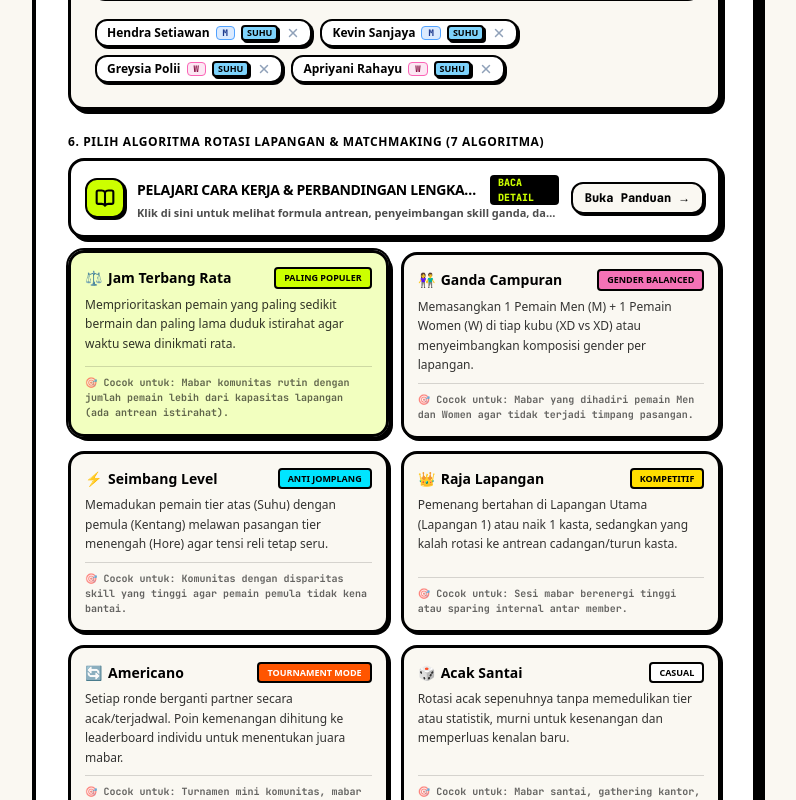
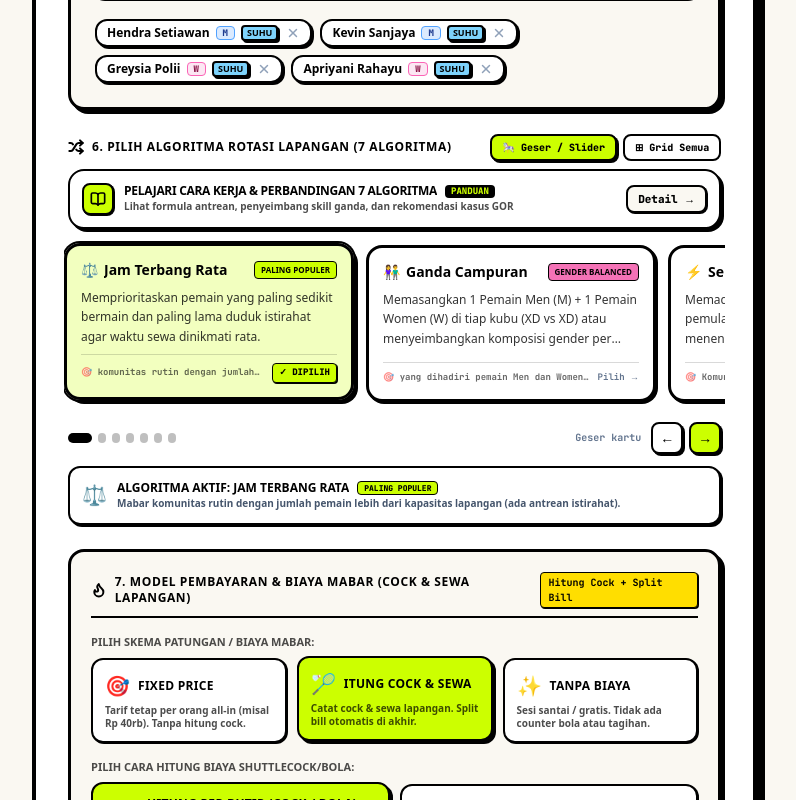
Before and after one commit to Bradleyalexa/playfield-app, a Next.js app: page / in a window 1280 px wide. Shown: the part 2180-2980 px from the top of the page, without its empty margins (56-852 px from the left). Built offline with nearby package versions, Linux system fonts and the light colour scheme.

Commit message:
feat: implement interactive algorithm carousel with grid toggle and renumber billing step

```diff
--- a/src/app/globals.css
+++ b/src/app/globals.css
@@ -97,3 +97,12 @@ input[type="number"] {
   -moz-appearance: textfield;
   appearance: textfield;
 }
+
+/* Hide scrollbar for clean carousels and tabs */
+.no-scrollbar::-webkit-scrollbar {
+  display: none;
+}
+.no-scrollbar {
+  -ms-overflow-style: none;
+  scrollbar-width: none;
+}
--- a/src/app/page.tsx
+++ b/src/app/page.tsx
@@ -1,6 +1,6 @@
 "use client";
 
-import { useEffect, useState } from "react";
+import { useEffect, useState, useRef } from "react";
 import Image from "next/image";
 import Link from "next/link";
 import { useRouter } from "next/navigation";
@@ -71,6 +71,15 @@ export default function HomePage() {
   const [selectedAlgorithm, setSelectedAlgorithm] = useState<MatchmakingAlgorithm>("fair_playtime");
   const [customInitialMatchesCount, setCustomInitialMatchesCount] = useState(6);
   const [isCustomMatchesCountInput, setIsCustomMatchesCountInput] = useState(false);
+  const algoCarouselRef = useRef<HTMLDivElement>(null);
+  const [algoViewMode, setAlgoViewMode] = useState<"carousel" | "grid">("carousel");
+
+  const scrollAlgoCarousel = (direction: "left" | "right") => {
+    if (algoCarouselRef.current) {
+      const scrollAmount = direction === "left" ? -310 : 310;
+      algoCarouselRef.current.scrollBy({ left: scrollAmount, behavior: "smooth" });
+    }
+  };
 
   // Pengaturan Biaya & Patungan (Nomor 6)
   const [billingModelChoice, setBillingModelChoice] = useState<BillingModel>("track_equipment");
@@ -979,42 +988,178 @@ export default function HomePage() {
                 )}
               </div>
 
-              {/* 6. Pilihan Algoritma Mabar (Dengan Banner Trigger Modal Penjelasan di Tengah) */}
+              {/* 6. Pilihan Algoritma Mabar (Carousel Deck & Grid Toggle) */}
               <div>
-                <label className="block text-xs font-black uppercase tracking-wider text-black mb-2">
-                  6. Pilih Algoritma Rotasi Lapangan & Matchmaking (7 Algoritma)
+                <div className="flex flex-col sm:flex-row sm:items-center justify-between gap-2 mb-2">
+                  <div className="flex items-center gap-2">
+                    <Shuffle className="h-4 w-4 stroke-[3]" />
+                    <label className="text-xs font-black uppercase tracking-wider text-black">
+                      6. Pilih Algoritma Rotasi Lapangan (7 Algoritma)
                     </label>
+                  </div>
+
+                  {/* Switch Mode Tampilan: Carousel vs Grid */}
+                  <div className="flex items-center gap-1.5 self-start sm:self-auto">
+                    <button
+                      type="button"
+                      onClick={() => setAlgoViewMode("carousel")}
+                      className={`px-2.5 py-1 rounded-lg text-[10px] font-mono font-black border-2 border-black transition-all cursor-pointer flex items-center gap-1 ${
+                        algoViewMode === "carousel"
+                          ? "bg-[#ccff00] text-black shadow-[2px_2px_0px_#000]"
+                          : "bg-white text-black hover:bg-slate-50"
+                      }`}
+                      title="Tampilan Carousel Geser (Lebih Hemat Ruang)"
+                    >
+                      <span>🎠 Geser / Slider</span>
+                    </button>
+                    <button
+                      type="button"
+                      onClick={() => setAlgoViewMode("grid")}
+                      className={`px-2.5 py-1 rounded-lg text-[10px] font-mono font-black border-2 border-black transition-all cursor-pointer flex items-center gap-1 ${
+                        algoViewMode === "grid"
+                          ? "bg-[#ccff00] text-black shadow-[2px_2px_0px_#000]"
+                          : "bg-white text-black hover:bg-slate-50"
+                      }`}
+                      title="Tampilan Grid (Lihat Semua 7 Sekaligus)"
+                    >
+                      <span>⊞ Grid Semua</span>
+                    </button>
+                  </div>
+                </div>
 
                 {/* Banner Trigger Modal Penjelasan Algoritma Lengkap */}
                 <div
                   onClick={() => setIsAlgoExplainerOpen(true)}
-                  className="mb-3.5 p-3 sm:p-3.5 rounded-2xl bg-white border-3 border-black shadow-[4px_4px_0px_#000] hover:bg-[#ccff00]/20 hover:shadow-[5px_5px_0px_#000] active:translate-x-0.5 active:translate-y-0.5 active:shadow-[1px_1px_0px_#000] transition-all cursor-pointer flex items-center justify-between gap-3 group"
-                >
-                  <div className="flex items-center gap-3 min-w-0">
-                    <div className="h-10 w-10 rounded-xl bg-[#ccff00] text-black border-2 border-black shadow-[2px_2px_0px_#000] flex items-center justify-center font-black shrink-0 group-hover:scale-105 transition-transform">
-                      <BookOpen className="h-5 w-5 stroke-[2.5]" />
+                  className="mb-3 p-2.5 sm:p-3 rounded-2xl bg-white border-2 border-black shadow-[3px_3px_0px_#000] hover:bg-[#ccff00]/20 hover:shadow-[4px_4px_0px_#000] active:translate-x-0.5 active:translate-y-0.5 active:shadow-[1px_1px_0px_#000] transition-all cursor-pointer flex items-center justify-between gap-3 group"
+                >
+                  <div className="flex items-center gap-2.5 min-w-0">
+                    <div className="h-8 w-8 rounded-lg bg-[#ccff00] text-black border-2 border-black shadow-[1px_1px_0px_#000] flex items-center justify-center font-black shrink-0 group-hover:scale-105 transition-transform text-sm">
+                      <BookOpen className="h-4 w-4 stroke-[2.5]" />
                     </div>
                     <div className="min-w-0">
                       <div className="flex items-center gap-2">
-                        <span className="text-xs sm:text-sm font-black uppercase tracking-tight text-black truncate">
-                          Pelajari Cara Kerja & Perbandingan Lengkap 7 Algoritma
-                        </span>
-                        <span className="text-[10px] font-mono font-black uppercase bg-black text-[#ccff00] px-2 py-0.2 rounded hidden sm:inline">
-                          BACA DETAIL
-                        </span>
-                      </div>
-                      <p className="text-[11px] font-semibold text-black/70 truncate">
-                        Klik di sini untuk melihat formula antrean, penyeimbangan skill ganda, dan simulasi kasus di GOR
+                        <span className="text-xs font-black uppercase tracking-tight text-black truncate">
+                          Pelajari Cara Kerja &amp; Perbandingan 7 Algoritma
+                        </span>
+                        <span className="text-[9px] font-mono font-black uppercase bg-black text-[#ccff00] px-1.5 py-0.2 rounded hidden sm:inline">
+                          PANDUAN
+                        </span>
+                      </div>
+                      <p className="text-[10px] font-semibold text-black/70 truncate">
+                        Lihat formula antrean, penyeimbang skill ganda, dan rekomendasi kasus GOR
                       </p>
                     </div>
                   </div>
 
-                  <span className="text-xs font-mono font-black text-black bg-[#faf8f2] border-2 border-black px-3 py-1.5 rounded-xl shadow-[2px_2px_0px_#000] shrink-0 group-hover:bg-[#ccff00] transition-colors">
-                    Buka Panduan →
-                  </span>
-                </div>
-
-                {/* Grid 7 Card Algoritma */}
+                  <span className="text-[11px] font-mono font-black text-black bg-[#faf8f2] border-2 border-black px-2.5 py-1 rounded-lg shadow-[1px_1px_0px_#000] shrink-0 group-hover:bg-[#ccff00] transition-colors">
+                    Detail →
+                  </span>
+                </div>
+
+                {/* TAMPILAN 1: MODE CAROUSEL / SLIDER */}
+                {algoViewMode === "carousel" ? (
+                  <div className="relative flex flex-col gap-2">
+                    {/* Carousel Scroll Container */}
+                    <div
+                      ref={algoCarouselRef}
+                      className="flex gap-3 overflow-x-auto snap-x snap-mandatory scroll-smooth pb-2 pt-1 px-1 -mx-1 no-scrollbar select-none"
+                    >
+                      {Object.values(ALGORITHM_REGISTRY).map((algo, idx) => {
+                        const isSelected = selectedAlgorithm === algo.id;
+                        return (
+                          <div
+                            key={algo.id}
+                            onClick={() => setSelectedAlgorithm(algo.id)}
+                            className={`w-[260px] sm:w-[290px] shrink-0 snap-start p-3.5 rounded-2xl border-3 border-black transition-all cursor-pointer flex flex-col justify-between ${
+                              isSelected
+                                ? "bg-[#ccff00]/25 shadow-[4px_4px_0px_#000] ring-2 ring-black -translate-y-0.5"
+                                : "bg-white hover:bg-[#faf8f2] shadow-[2px_2px_0px_#000]"
+                            }`}
+                          >
+                            <div>
+                              <div className="flex items-center justify-between gap-1.5 mb-2">
+                                <span className="font-black text-sm text-black flex items-center gap-1.5 truncate">
+                                  <span>{algo.icon}</span>
+                                  <span className="truncate">{algo.shortName}</span>
+                                </span>
+                                <span className={`text-[8px] font-black uppercase px-1.5 py-0.5 rounded border border-black shrink-0 ${algo.badgeColor}`}>
+                                  {algo.badge}
+                                </span>
+                              </div>
+                              <p className="text-xs font-medium text-black/80 leading-relaxed mb-2 line-clamp-3">
+                                {algo.description}
+                              </p>
+                            </div>
+                            <div className="pt-2 border-t border-black/15 flex items-center justify-between">
+                              <span className="text-[9px] font-mono font-bold text-black/60 truncate mr-2">
+                                🎯 {algo.bestFor.replace("Mabar ", "")}
+                              </span>
+                              {isSelected ? (
+                                <span className="text-[9px] font-mono font-black text-black bg-[#ccff00] px-1.5 py-0.5 rounded border border-black shrink-0 shadow-[1px_1px_0px_#000]">
+                                  ✓ DIPILIH
+                                </span>
+                              ) : (
+                                <span className="text-[9px] font-mono font-bold text-slate-500 hover:text-black shrink-0">
+                                  Pilih →
+                                </span>
+                              )}
+                            </div>
+                          </div>
+                        );
+                      })}
+                    </div>
+
+                    {/* Kontrol Navigasi Carousel (Dots + Tombol Kiri/Kanan) */}
+                    <div className="flex items-center justify-between pt-1">
+                      {/* Dots Indicator */}
+                      <div className="flex items-center gap-1.5">
+                        {Object.values(ALGORITHM_REGISTRY).map((algo, idx) => (
+                          <button
+                            key={algo.id}
+                            type="button"
+                            onClick={() => {
+                              setSelectedAlgorithm(algo.id);
+                              if (algoCarouselRef.current) {
+                                const card = algoCarouselRef.current.children[idx] as HTMLElement;
+                                card?.scrollIntoView({ behavior: "smooth", inline: "center", block: "nearest" });
+                              }
+                            }}
+                            className={`h-2.5 rounded-full transition-all cursor-pointer ${
+                              selectedAlgorithm === algo.id
+                                ? "w-6 bg-black"
+                                : "w-2 bg-black/25 hover:bg-black/60"
+                            }`}
+                            title={algo.shortName}
+                          />
+                        ))}
+                      </div>
+
+                      {/* Tombol Panah Geser */}
+                      <div className="flex items-center gap-1.5">
+                        <span className="text-[10px] font-mono font-bold text-slate-500 mr-1 hidden sm:inline">
+                          Geser kartu
+                        </span>
+                        <button
+                          type="button"
+                          onClick={() => scrollAlgoCarousel("left")}
+                          className="h-8 w-8 rounded-lg bg-white border-2 border-black flex items-center justify-center font-black hover:bg-slate-100 shadow-[2px_2px_0px_#000] active:translate-x-0.5 active:translate-y-0.5 cursor-pointer text-sm"
+                          title="Geser ke Kiri"
+                        >
+                          ←
+                        </button>
+                        <button
+                          type="button"
+                          onClick={() => scrollAlgoCarousel("right")}
+                          className="h-8 w-8 rounded-lg bg-[#ccff00] border-2 border-black flex items-center justify-center font-black hover:bg-[#b8e600] shadow-[2px_2px_0px_#000] active:translate-x-0.5 active:translate-y-0.5 cursor-pointer text-sm"
+                          title="Geser ke Kanan"
+                        >
+                          →
+                        </button>
+                      </div>
+                    </div>
+                  </div>
+                ) : (
+                  /* TAMPILAN 2: MODE GRID SEMUA */
                   <div className="grid grid-cols-1 sm:grid-cols-2 gap-3">
                     {Object.values(ALGORITHM_REGISTRY).map((algo) => {
                       const isSelected = selectedAlgorithm === algo.id;
@@ -1049,6 +1194,27 @@ export default function HomePage() {
                       );
                     })}
                   </div>
+                )}
+
+                {/* Callout Ringkas Algoritma yang Sedang Dipilih */}
+                <div className="mt-3 p-3 rounded-xl bg-white border-2 border-black shadow-[2px_2px_0px_#000] flex items-center justify-between gap-2.5">
+                  <div className="flex items-center gap-2.5 min-w-0">
+                    <span className="text-xl shrink-0">{ALGORITHM_REGISTRY[selectedAlgorithm].icon}</span>
+                    <div className="min-w-0">
+                      <div className="flex items-center gap-2">
+                        <span className="text-xs font-black uppercase text-black truncate">
+                          Algoritma Aktif: {ALGORITHM_REGISTRY[selectedAlgorithm].shortName}
+                        </span>
+                        <span className={`text-[8px] font-mono font-black uppercase px-1.5 py-0.2 rounded border border-black shrink-0 ${ALGORITHM_REGISTRY[selectedAlgorithm].badgeColor}`}>
+                          {ALGORITHM_REGISTRY[selectedAlgorithm].badge}
+                        </span>
+                      </div>
+                      <p className="text-[10px] text-slate-600 font-bold truncate">
+                        {ALGORITHM_REGISTRY[selectedAlgorithm].bestFor}
+                      </p>
+                    </div>
+                  </div>
+                </div>
 
                 {/* Konfigurasi Tambahan Jika Memilih Algoritma Custom Manual: Bebas Tentukan Jumlah Match Awal */}
                 {selectedAlgorithm === "custom_manual" && (
@@ -1115,13 +1281,13 @@ export default function HomePage() {
                 )}
               </div>
 
-              {/* 6. Biaya Shuttlecock / Bola (Opsional Host) */}
+              {/* 7. Biaya Shuttlecock / Bola (Opsional Host) */}
               <div className="p-4 sm:p-5 rounded-2xl bg-[#faf8f2] border-3 border-black shadow-[4px_4px_0px_#000] flex flex-col gap-4">
                 <div className="flex items-center justify-between pb-2 border-b-2 border-black">
                   <div className="flex items-center gap-2">
                     <Flame className="h-4 w-4 stroke-[3]" />
                     <span className="text-xs font-black uppercase tracking-wider text-black">
-                      6. Model Pembayaran &amp; Biaya Mabar (Cock &amp; Sewa Lapangan)
+                      7. Model Pembayaran &amp; Biaya Mabar (Cock &amp; Sewa Lapangan)
                     </span>
                   </div>
                   <span className={`text-[10px] font-mono font-bold px-2 py-0.5 rounded border border-black shadow-[1px_1px_0px_#000] ${
```
Lines whose indentation alone changed are shown as unchanged.
